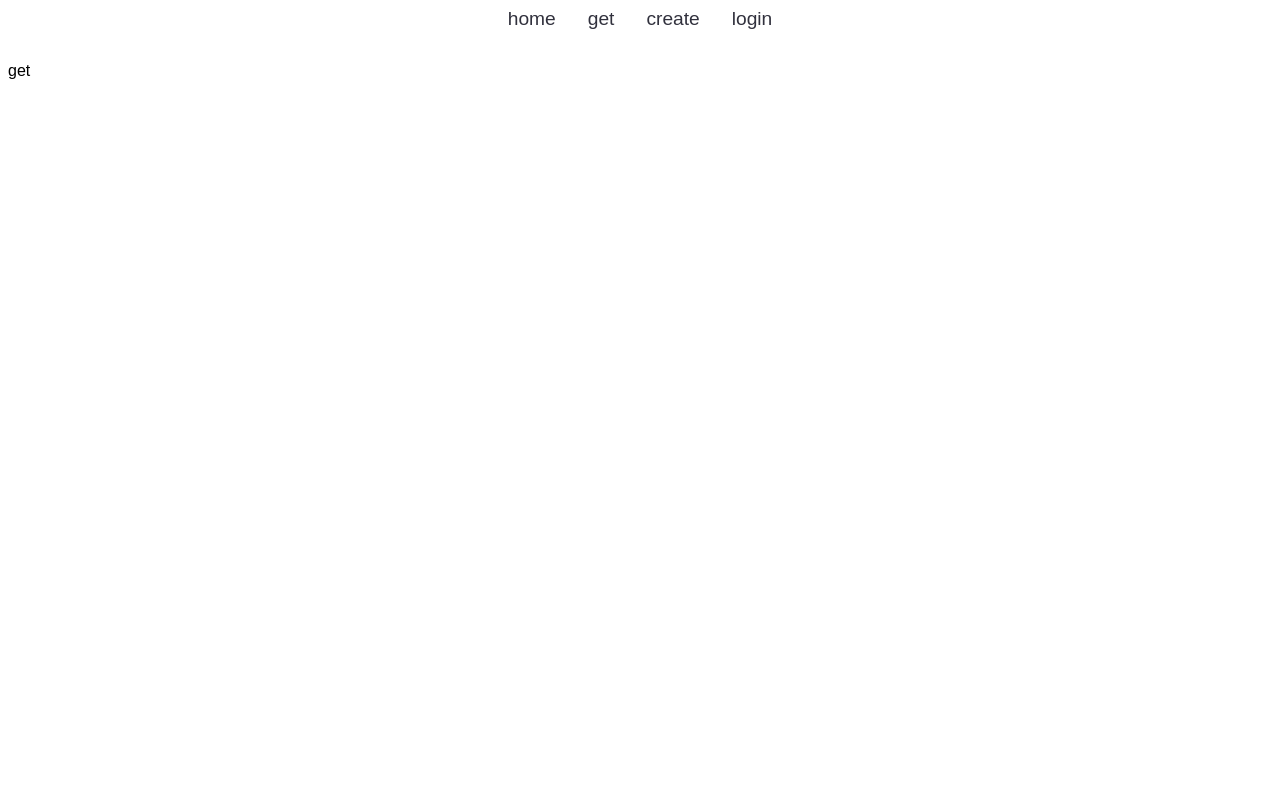
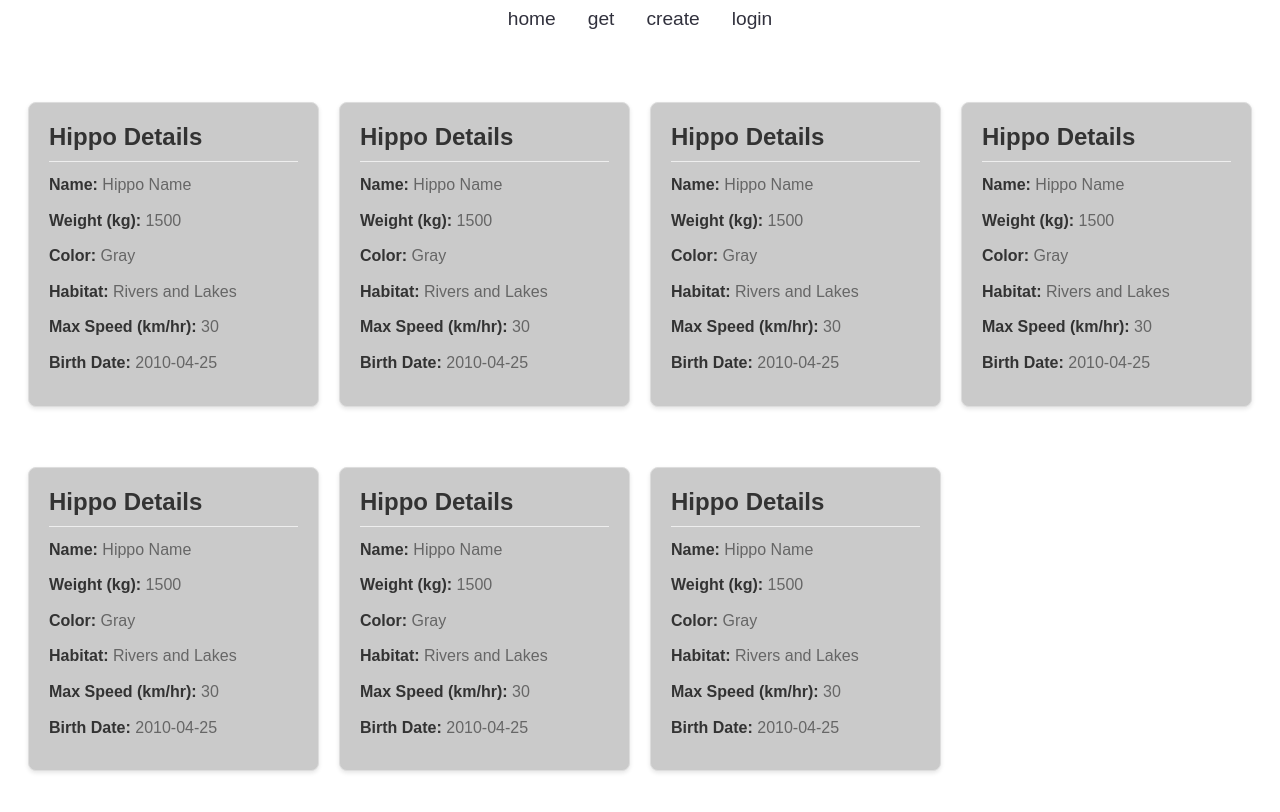
Before and after one commit to EmilseBilse/my-hippos, a SvelteKit app: page /get in a window 1280 px wide. Shown: the top 812 px of the page. Built offline with nearby package versions, Linux system fonts and the light colour scheme.

Commit message:
hippo card

```diff
--- /dev/null
+++ b/src/components/hippo-card.svelte
@@ -0,0 +1,47 @@
+<script lang="ts">
+</script>
+
+<article>
+	<div class="card">
+		<div class="card-header">
+			<h2>Hippo Details</h2>
+		</div>
+		<div class="card-body">
+			<p><strong>Name:</strong> Hippo Name</p>
+			<p><strong>Weight (kg):</strong> 1500</p>
+			<p><strong>Color:</strong> Gray</p>
+			<p><strong>Habitat:</strong> Rivers and Lakes</p>
+			<p><strong>Max Speed (km/hr):</strong> 30</p>
+			<p><strong>Birth Date:</strong> 2010-04-25</p>
+		</div>
+	</div>
+</article>
+
+<style>
+	.card {
+		background-color: #cacaca;
+		border: 1px solid #ddd;
+		border-radius: 8px;
+		box-shadow: 0 2px 4px rgba(0, 0, 0, 0.1);
+		max-width: 400px;
+		margin: 20px auto;
+		padding: 20px;
+	}
+
+	.card-header h2 {
+		margin: 0;
+		padding-bottom: 10px;
+		border-bottom: 1px solid #eee;
+		color: #333;
+	}
+
+	.card-body p {
+		color: #666;
+		line-height: 1.6;
+		margin: 10px 0;
+	}
+
+	.card-body p strong {
+		color: #333;
+	}
+</style>
--- a/src/routes/get/+page.svelte
+++ b/src/routes/get/+page.svelte
@@ -1 +1,23 @@
-get
+<script lang="ts">
+	import HippoCard from '../../components/hippo-card.svelte';
+</script>
+
+<article class="container">
+	<HippoCard></HippoCard>
+	<HippoCard></HippoCard>
+	<HippoCard></HippoCard>
+	<HippoCard></HippoCard>
+	<HippoCard></HippoCard>
+	<HippoCard></HippoCard>
+	<HippoCard></HippoCard>
+</article>
+
+<style>
+	.container {
+		display: grid;
+		grid-gap: 20px;
+		justify-content: center;
+		padding: 20px;
+		grid-template-columns: repeat(auto-fit, minmax(250px, 1fr));
+	}
+</style>
```
